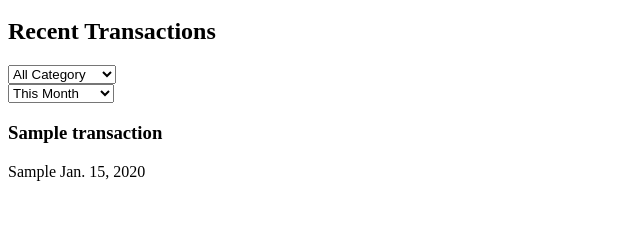
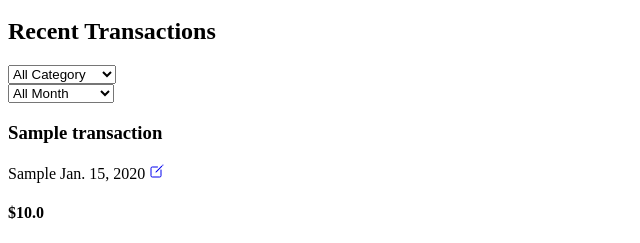
Before and after one commit to rahulrameshm0/Budget-Tracking-System, a Django app: page /filter/ in a window 1280 px wide. Shown: the part 995-1238 px from the top of the page, without its empty margins (0-640 px from the left). Before the commit the page ends 1176 px from the top, so only its background shows below. Run offline with Django 5.2, Linux system fonts and the light colour scheme; tables that the repository leaves empty hold one stand-in row (values such as "Sample post").

Commit message:
added filtering for date section

```diff
--- a/expenceTracker/views.py
+++ b/expenceTracker/views.py
@@ -4,6 +4,8 @@ from . models import Transactions
 from django.contrib import messages
 from django.contrib.auth import authenticate, login,logout
 from django.contrib.auth.decorators import login_required
+from django.utils.timezone import now
+from dateutil.relativedelta import relativedelta
 # Create your views here.
 def sign_in(request):
     if request.method == "POST":
@@ -95,9 +97,35 @@ def home_page(request):
 
 def filter_items(request):
     category = request.GET.get('all_category')
+    date_filter = request.GET.get('all_month')
+    transactions = Transactions.objects.all()
+
     if category and category != 'All Category':
         transactions = Transactions.objects.filter(category=category)
+
+    if date_filter == 'All Dates':
+        today = now()
+        transactions = Transactions.objects.filter(date__month = today.month, date__year = today.year)
+
+    elif date_filter == 'This Month':
+        today = now()
+        transactions = Transactions.objects.filter(date__month = today.month, date__year=today.year)
+
+    elif date_filter == 'Last 3 Month':
+        three_months_ago = now() - relativedelta(months=3)
+        transactions = transactions.filter(date__gte = three_months_ago)
+
+    elif date_filter == 'This Year':
+        this_year = now().year
+        transactions = Transactions.objects.filter(date__year = this_year)
+
+    elif date_filter == 'Last Month':
+        last_month = now() - relativedelta(months=1)
+        transactions = Transactions.objects.filter(date__month = last_month.month, date__year = last_month.year)
     else:
-        transactions = Transactions.objects.all()
+        messages.error(request, "There is no transactions")
 
     return render(request, 'home-page.html', {'transactions':transactions})
+
+    # else:
+    #     print(transactions)
--- a/templates/home-page.html
+++ b/templates/home-page.html
@@ -11,7 +11,6 @@
 
     <script type="module" src="https://unpkg.com/ionicons@7.1.0/dist/ionicons/ionicons.esm.js"></script>
     <script nomodule src="https://unpkg.com/ionicons@7.1.0/dist/ionicons/ionicons.js"></script>
-
 </head>
 
 <body>
@@ -94,26 +93,27 @@
                 <span>
                     <form action="{% url 'filter' %}" method="GET">
                         <select name="all_category" id="all_category" onchange="this.form.submit()">
-                            <option value="All Catogery" {% if request.GET.all_category == 'All Category' %}selected{% endif %}>All Category</option>
+                            <option value="All Category" {% if request.GET.all_category == 'All Category' %}selected{% endif %}>All Category</option>
                             <option value="Food & Dining" {% if request.GET.all_category == 'Food & Dining' %}selected{% endif %}>Food & Dining</option>
-                            <option value="Transprotation" {% if request.GET.all_category == 'Transportation' %}selected{% endif %}>Transprotation</option>
+                            <option value="Transportation" {% if request.GET.all_category == 'Transportation' %}selected{% endif %}>Transportation</option>
                             <option value="Shopping" {% if request.GET.all_category == 'Shopping' %}selected{% endif %}>Shopping</option>
-                            <option value="Entertainment" {% if request.GET.all_category == 'Entertinment' %}selected{% endif %}>Entertainment</option>
-                            <option value="bills & utilities" {% if request.GET.all_category == 'Bills & Utilities' %}selected{% endif %}>Bills & Utilities</option>
+                            <option value="Entertainment" {% if request.GET.all_category == 'Entertainment' %}selected{% endif %}>Entertainment</option>
+                            <option value="Bills & Utilities" {% if request.GET.all_category == 'Bills & Utilities' %}selected{% endif %}>Bills & Utilities</option>
                             <option value="Healthcare" {% if request.GET.all_category == 'Healthcare' %}selected{% endif %}>Healthcare</option>
-                            <option value="salary" {% if request.GET.all_category == 'Salary' %}selected{% endif %}>Salary</option>
-                            <option value="freelance" {% if request.GET.all_category == 'Freelance' %}selected{% endif %}>Freelance</option>
+                            <option value="Salary" {% if request.GET.all_category == 'Salary' %}selected{% endif %}>Salary</option>
+                            <option value="Freelance" {% if request.GET.all_category == 'Freelance' %}selected{% endif %}>Freelance</option>
                             <option value="Investment" {% if request.GET.all_category == 'Investment' %}selected{% endif %}>Investment</option>
                         </select>
                     </form>
                 </span>
                 <span>
-                    <form action="" method="POST">
-                        <select name="this-month" id="this-month">
-                            <option value="This Month">This Month</option>
-                            <option value="Last Month">Last Month</option>
-                            <option value="Last 3 Months">Last 3 Months</option>
-                            <option value="This Year">This Year</option>
+                    <form action="{% url 'filter' %}" method="GET">
+                        <select name="all_month" id="all_dates" onchange="this.form.submit()">
+                            <option value="All Dates" {% if request.GET.all_month == 'All Dates' %}selected{% endif %}>All Month</option>
+                            <option value="This Year" {% if request.GET.all_month == 'This Year' %}selected{% endif %}>This Year</option>
+                            <option value="This Month" {% if request.GET.all_month == 'This Month' %}selected{% endif %}>This Month</option>
+                            <option value="Last Month" {% if request.GET.all_month == 'Last Month' %}selected{% endif %}>Last Month</option>
+                            <option value="Last 3 Months" {% if request.GET.all_month == 'Last 3 Month' %}selected{% endif %}>Last 3 Months</option>
                         </select>
                     </form>
                 </span>
@@ -124,6 +124,8 @@
                     <h3>{{transaction.title}}</h3>
                     <span>{{transaction.category}}</span>
                     <span>{{transaction.date}}</span>
+                    <a href="{% url 'edit' transaction.id %}"><ion-icon name="create-outline"></ion-icon></a>
+                    <h4>${{transaction.amount}}</h4>
                     {% empty %}
                     <p>There is no trasaction found for the category</p>
                     {% endfor %}
```
